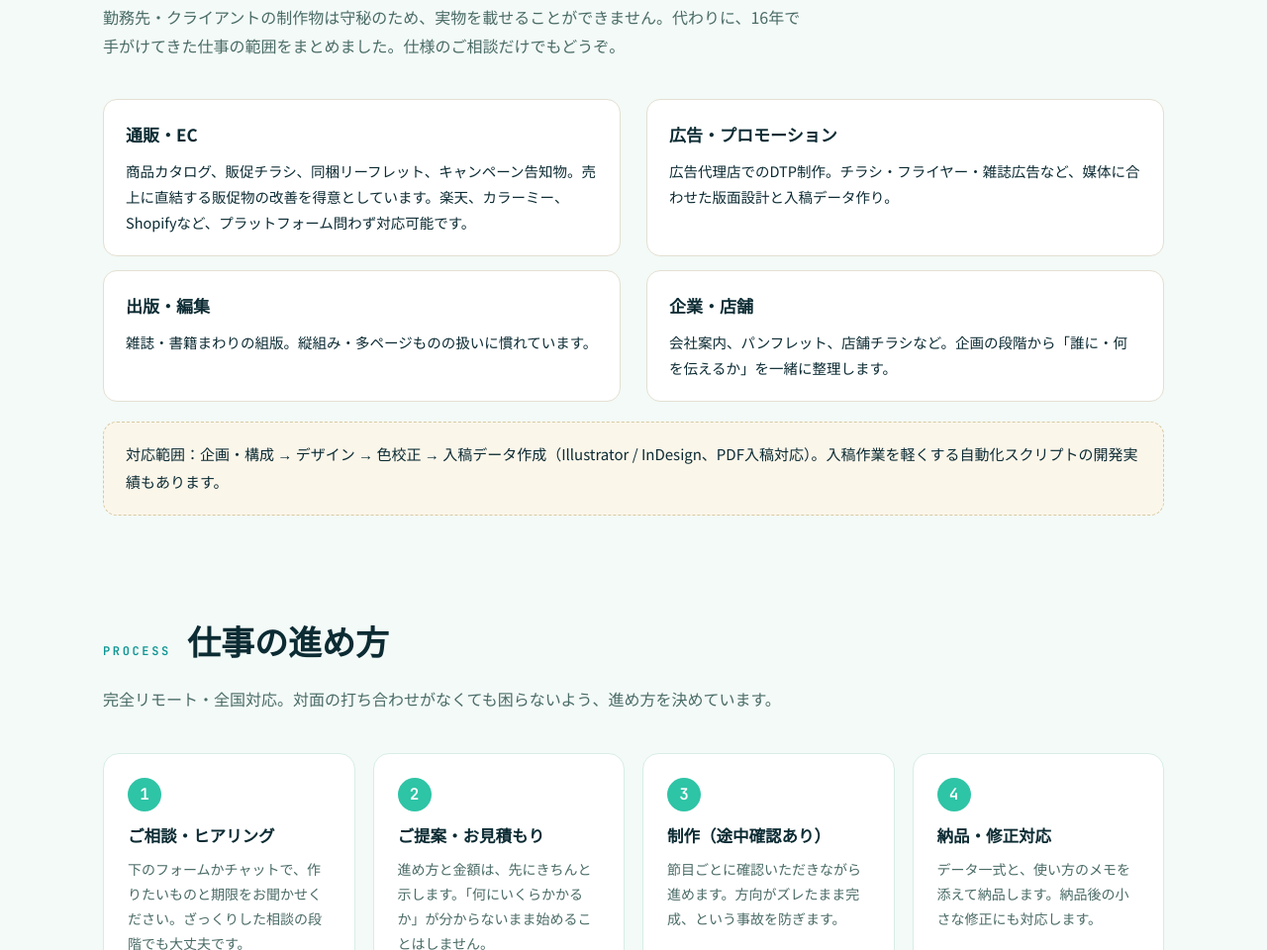
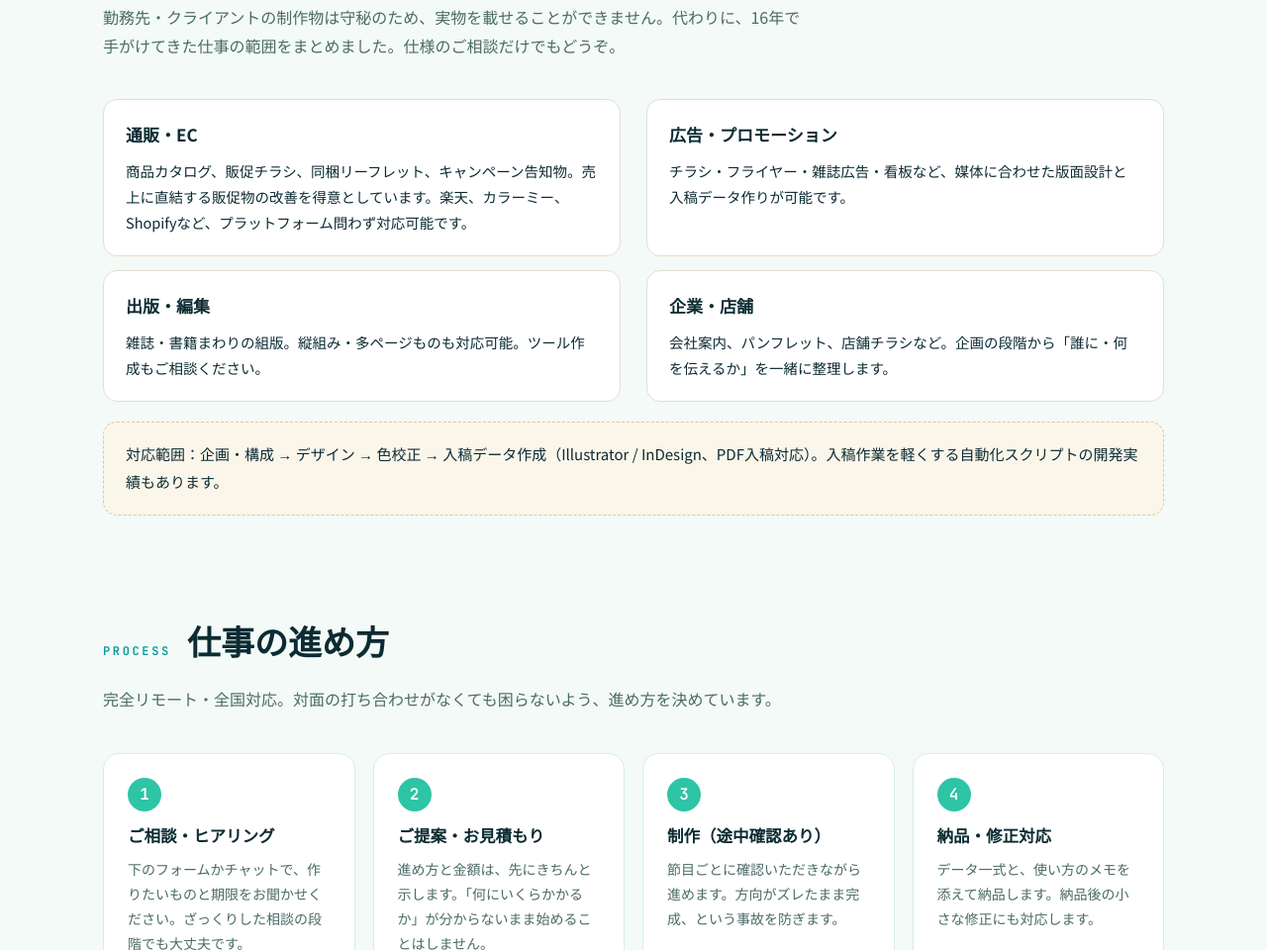
Before and after one commit to 60mm60-ops/kamal-portfolio, a plain HTML site: page ja/index.html in a window 1280 px wide. Shown: the part 3597-4557 px from the top of the page at 99% size. Drawn offline with Linux system fonts and the light colour scheme.

Commit message:
JA print record: ads and publishing items in author's words

```diff
--- a/ja/index.html
+++ b/ja/index.html
@@ -294,8 +294,8 @@
     <p class="sec-lead">勤務先・クライアントの制作物は守秘のため、実物を載せることができません。代わりに、16年で手がけてきた仕事の範囲をまとめました。仕様のご相談だけでもどうぞ。</p>
     <div class="print-list">
       <div class="print-item"><h3>通販・EC</h3><p>商品カタログ、販促チラシ、同梱リーフレット、キャンペーン告知物。売上に直結する販促物の改善を得意としています。楽天、カラーミー、Shopifyなど、プラットフォーム問わず対応可能です。</p></div>
-      <div class="print-item"><h3>広告・プロモーション</h3><p>広告代理店でのDTP制作。チラシ・フライヤー・雑誌広告など、媒体に合わせた版面設計と入稿データ作り。</p></div>
-      <div class="print-item"><h3>出版・編集</h3><p>雑誌・書籍まわりの組版。縦組み・多ページものの扱いに慣れています。</p></div>
+      <div class="print-item"><h3>広告・プロモーション</h3><p>チラシ・フライヤー・雑誌広告・看板など、媒体に合わせた版面設計と入稿データ作りが可能です。</p></div>
+      <div class="print-item"><h3>出版・編集</h3><p>雑誌・書籍まわりの組版。縦組み・多ページものも対応可能。ツール作成もご相談ください。</p></div>
       <div class="print-item"><h3>企業・店舗</h3><p>会社案内、パンフレット、店舗チラシなど。企画の段階から「誰に・何を伝えるか」を一緒に整理します。</p></div>
     </div>
     <p class="print-scope">対応範囲：企画・構成 → デザイン → 色校正 → 入稿データ作成（Illustrator / InDesign、PDF入稿対応）。入稿作業を軽くする自動化スクリプトの開発実績もあります。</p>
```
